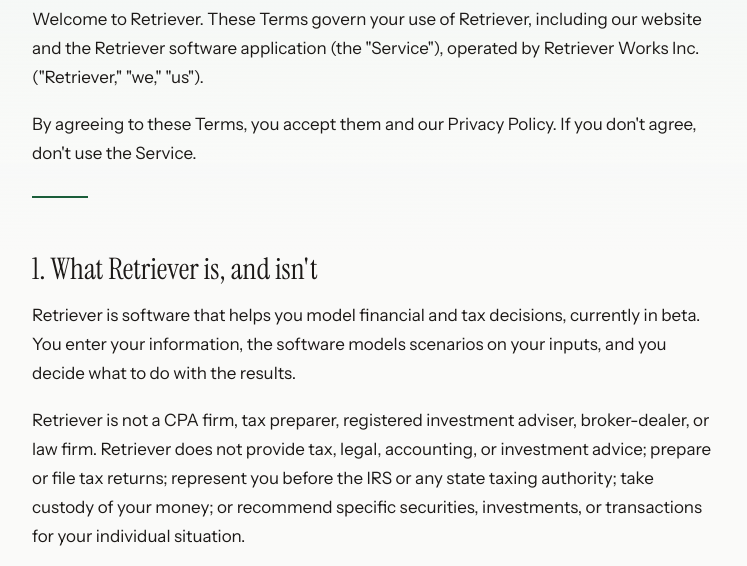
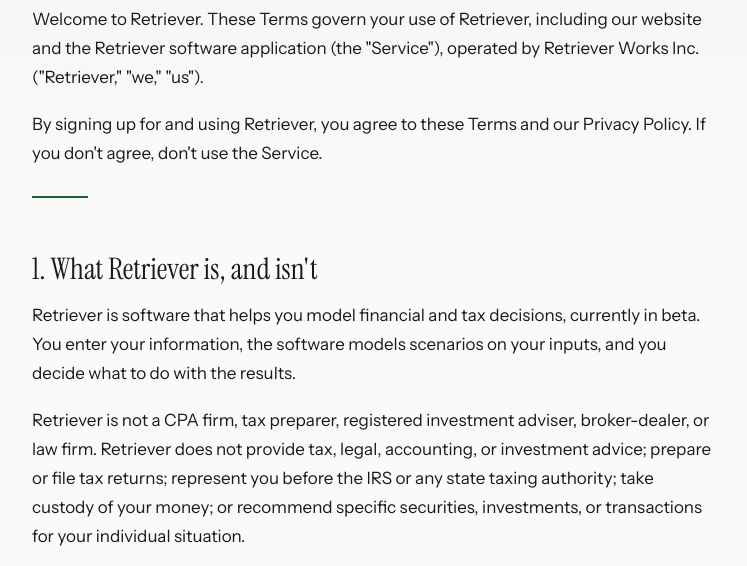
Before and after one commit to o-striker/taxless, a plain HTML site: page terms.html in a window 1280 px wide. Shown: the part 229-795 px from the top of the page, without its empty margins (266-1013 px from the left). Drawn offline with Linux system fonts and the light colour scheme.

Commit message:
Sign-in-wrap

```diff
--- a/terms.html
+++ b/terms.html
@@ -256,7 +256,7 @@
         <h1>Terms of Service</h1>
     <p>Effective June 22, 2026 · Version 1.0</p>
     <p>Welcome to Retriever. These Terms govern your use of Retriever, including our website and the Retriever software application (the "Service"), operated by Retriever Works Inc. ("Retriever," "we," "us").</p>
-    <p>By agreeing to these Terms, you accept them and our Privacy Policy. If you don't agree, don't use the Service.</p>
+    <p>By signing up for and using Retriever, you agree to these Terms and our Privacy Policy. If you don't agree, don't use the Service.</p>
     <hr class="intro-rule" />
     <h2>1. What Retriever is, and isn't</h2>
     <p>Retriever is software that helps you model financial and tax decisions, currently in beta. You enter your information, the software models scenarios on your inputs, and you decide what to do with the results.</p>
```
Also changed, not shown: privacy.html (+1 -1 lines).
